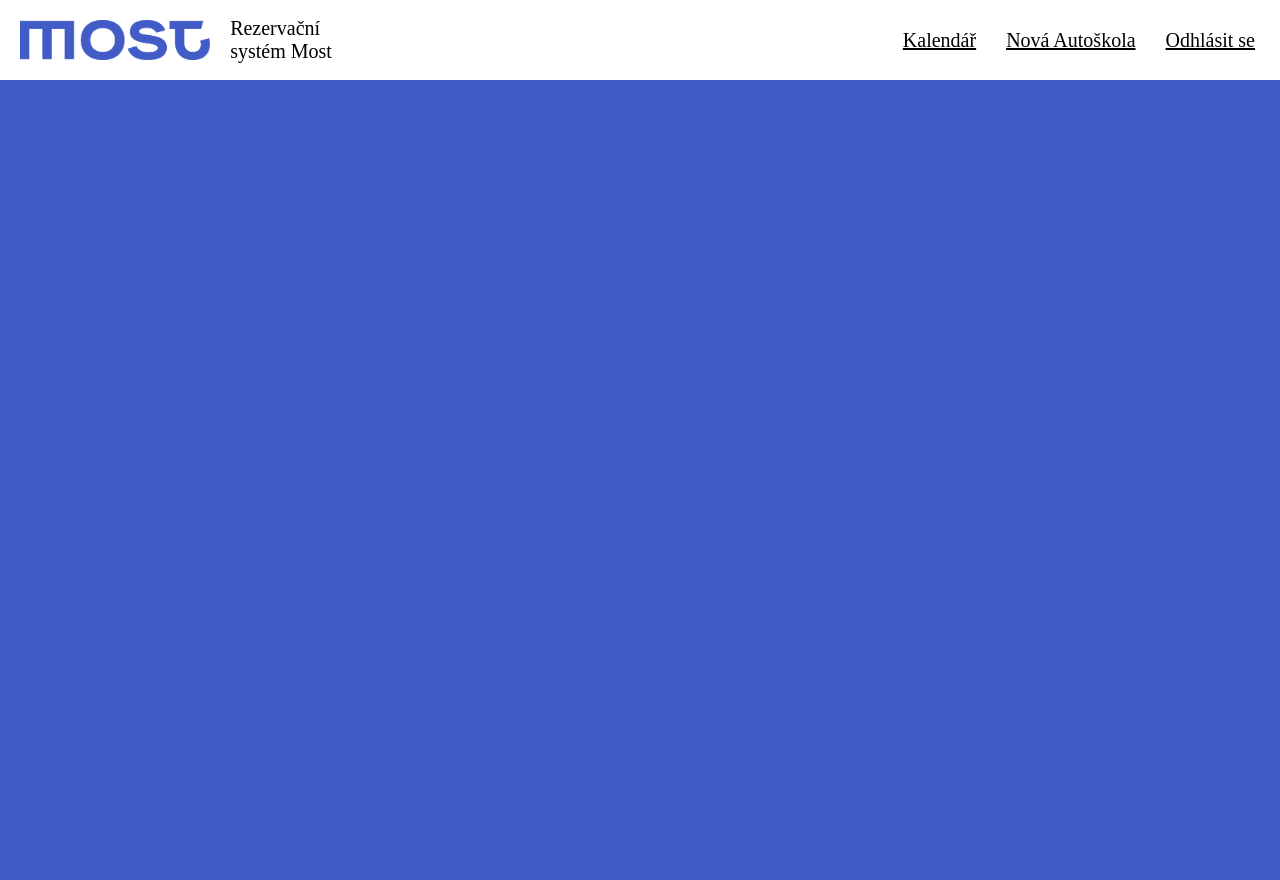
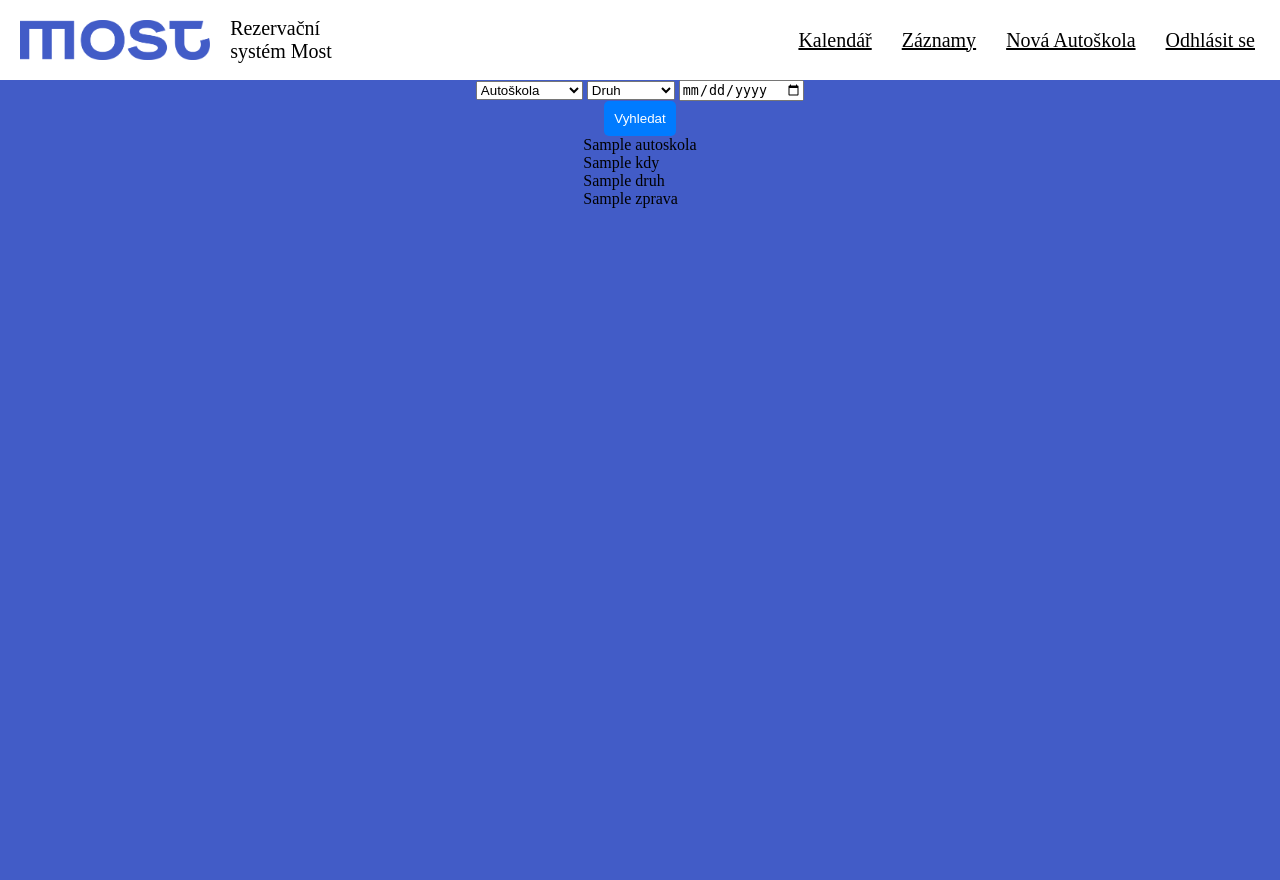
Before and after one commit to Yorrii/Rezervacni-system, a Python web app: template Code/templates/logs.html in a window 1280 px wide. Before the commit the page ends 80 px from the top, so only its background shows below. Run offline with Jinja, Linux system fonts and the light colour scheme; the template is opened without the code that fills it: most values are stand-ins (such as "Sample title", 1, 10 or a date in 2020).

Commit message:
logy + navbar
html pro logy a navbar

```diff
--- a/Code/templates/logs.html
+++ b/Code/templates/logs.html
@@ -3,3 +3,40 @@
 {% block nav %}
     {% include 'nav_bar_admin.html' %}
 {% endblock %}
+{% block main %}
+<main class="term-main">
+    <div class="column-div">
+        <form action="{{ url_for('logs')}}" method="post" id="search-form">
+            <select name="autoskola" id="autoskola">
+                <option value="" disabled selected>Autoškola</option>
+                {% for autoskola in autoskoly %}
+                <option value="{{autoskola['id']}}">{{ autoskola['nazev'] }}</option>
+                {% endfor %}
+            </select>
+            <select name="druh" id="druh">
+                <option value="" disabled selected>Druh</option>
+                <option value="zápis">Zápis</option>
+                <option value="odpis">Odpis</option>
+                <option value="přidání">Přidání</option>
+                <option value="odebrání">Odebrání</option>
+                <option value="přihlásil se">Přihlásil se</option>
+                <option value="odhlásil se">Odhlásil se</option>
+            </select>
+            <input type="date" id="datum" name="datum"/>
+        </form>
+        <button type="submit" form="search-form" value="Submit" >Vyhledat</button>
+        {% if logs %}
+        <div class="logs-container">
+            {% for log in logs %}
+                <div id="{{log['id']}}" class="log">
+                    <div class="log-zprava">{{log['autoskola']}}</div>
+                    <div class="log-zprava">{{log['kdy']}}</div>
+                    <div class="log-zprava">{{log['druh']}}</div>
+                    <div class="log-zprava">{{log['zprava']}}</div>
+                </div>
+            {% endfor %}
+        </div>
+        {% endif %}
+    </div>
+</main>
+{% endblock %}
--- a/Code/templates/nav_bar_admin.html
+++ b/Code/templates/nav_bar_admin.html
@@ -5,6 +5,7 @@
     </div>
     <div class="navbar-links">
         <a class="logout" href="{{ url_for('calendar') }}">Kalendář</a>
+        <a class="logout" href="{{ url_for('logs') }}">Záznamy</a>
         <a class="logout" href="{{ url_for('new_driving_school') }}">Nová Autoškola</a>
         <a class="logout" href="{{ url_for('logout') }}">Odhlásit se</a>
     </div>
```
